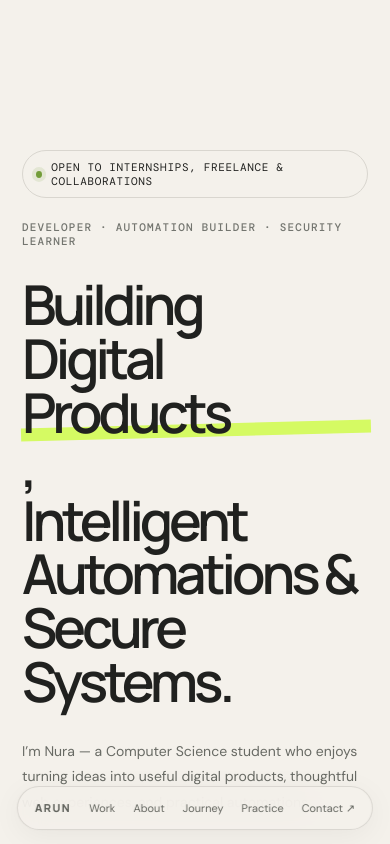
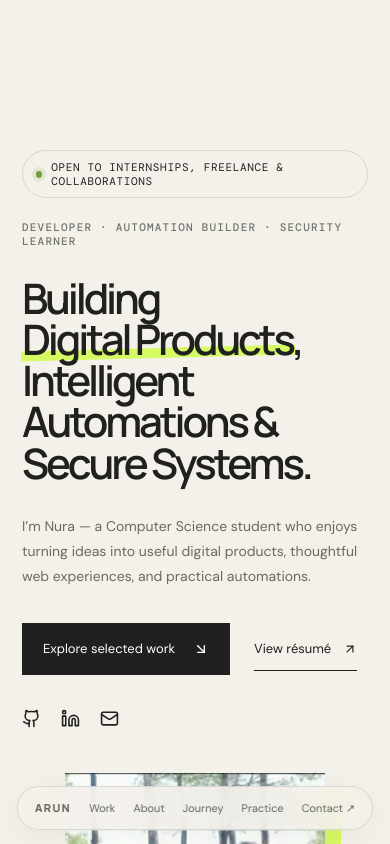
Before and after one commit to Nura730/portfolio, a Next.js app: page / in a window 390 px wide. Shown: the top 844 px of the page. Built offline with nearby package versions, Linux system fonts and the light colour scheme.

Commit message:
Tune long hero headline for responsive editorial layout

```diff
--- a/app/globals.css
+++ b/app/globals.css
@@ -20,7 +20,7 @@ img { display: block; max-width: 100%; }
 .nav-pill a { font-size:12px; color:#62645e; transition:color .2s; }
 .nav-pill a:hover { color:#111; }
 .hero-grid { min-height: 830px; display:grid; grid-template-columns:1.25fr .75fr; gap:7vw; align-items:center; padding-top:120px; padding-bottom:90px; }
-.hero-title { font-size:clamp(58px,8.2vw,124px); max-width:850px; }
+.hero-title { font-size:clamp(54px,6.7vw,96px); max-width:850px; }
 .hero-title .highlight { position:relative; display:inline-block; z-index:0; }
 .hero-title .highlight:after { content:''; position:absolute; z-index:-1; left:-.025em; right:-.04em; bottom:.05em; height:.24em; background:var(--accent); transform:rotate(-1.5deg); }
 .hero-copy { max-width:500px; color:#686a64; font-size:16px; line-height:1.8; }
@@ -60,6 +60,6 @@ img { display: block; max-width: 100%; }
 .footer-row { padding:26px 0 35px; display:flex; justify-content:space-between; gap:20px; color:#777971; font:10px 'DM Mono',monospace; text-transform:uppercase; letter-spacing:.06em; }
 .mobile-menu { display:none; }
 @media(max-width:800px) {
- .site-shell{padding:0 22px}.nav-pill{top:auto;bottom:14px;gap:18px;padding:13px 17px;max-width:calc(100vw - 24px);overflow-x:auto}.nav-pill a{font-size:11px}.hero-grid{min-height:auto;grid-template-columns:1fr;padding-top:150px;gap:45px}.hero-title{font-size:clamp(55px,14vw,90px)}.profile-frame{width:75%;margin:0 auto 18px}.intro-strip{flex-wrap:wrap;font-size:9px;gap:12px}.section-pad{padding-top:85px;padding-bottom:85px}.section-heading{display:block;margin-bottom:30px}.project-row{grid-template-columns:1fr;gap:22px;padding:25px 0}.project-row:nth-child(even) .project-image{order:0}.project-name{margin:12px 0}.about-panel{grid-template-columns:1fr;padding:28px;gap:25px}.skill-grid{grid-template-columns:repeat(2,1fr)}.journey-item{grid-template-columns:75px 1fr;gap:12px}.journey-item p{grid-column:2}.contact-panel{padding:34px 25px;display:block}.footer-row{padding-bottom:100px;flex-wrap:wrap}.hero-copy{font-size:14px}
+ .site-shell{padding:0 22px}.nav-pill{top:auto;bottom:14px;gap:18px;padding:13px 17px;max-width:calc(100vw - 24px);overflow-x:auto}.nav-pill a{font-size:11px}.hero-grid{min-height:auto;grid-template-columns:1fr;padding-top:150px;gap:45px}.hero-title{font-size:clamp(42px,10.7vw,70px)}.profile-frame{width:75%;margin:0 auto 18px}.intro-strip{flex-wrap:wrap;font-size:9px;gap:12px}.section-pad{padding-top:85px;padding-bottom:85px}.section-heading{display:block;margin-bottom:30px}.project-row{grid-template-columns:1fr;gap:22px;padding:25px 0}.project-row:nth-child(even) .project-image{order:0}.project-name{margin:12px 0}.about-panel{grid-template-columns:1fr;padding:28px;gap:25px}.skill-grid{grid-template-columns:repeat(2,1fr)}.journey-item{grid-template-columns:75px 1fr;gap:12px}.journey-item p{grid-column:2}.contact-panel{padding:34px 25px;display:block}.footer-row{padding-bottom:100px;flex-wrap:wrap}.hero-copy{font-size:14px}
 }
 @media(prefers-reduced-motion:reduce){html{scroll-behavior:auto}*,*:before,*:after{transition:none!important;animation:none!important}}
```
